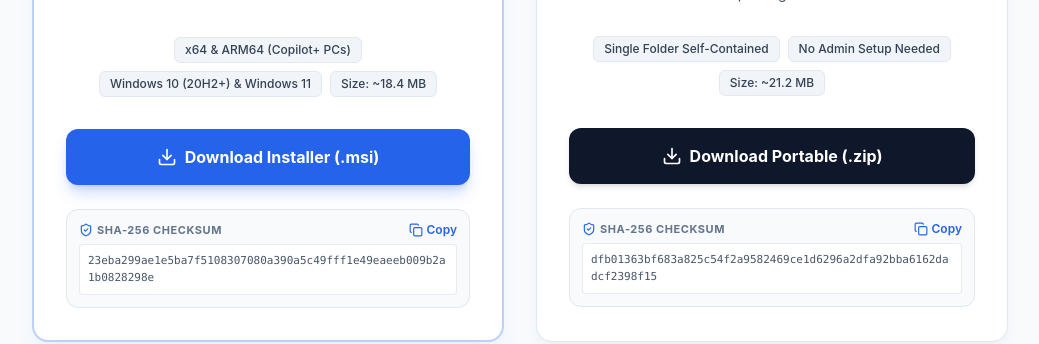
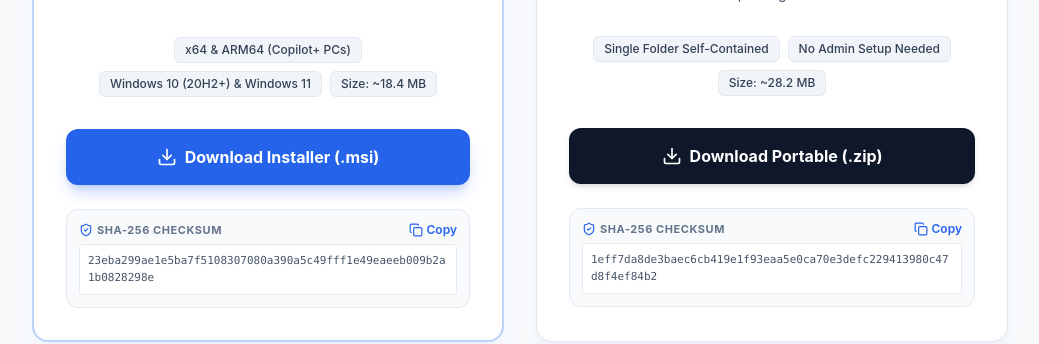
Before and after one commit to saiphy01/DiskWarren, a Next.js app in the folder web/: page /windows/download in a window 1280 px wide. Shown: the part 693-1037 px from the top of the page, without its empty margins (120-1159 px from the left). Built offline with nearby package versions, Linux system fonts and the light colour scheme.

Commit message:
feat: package real self-contained DiskWarren.exe into portable zip (28.2 MB) and update published SHA-256

```diff
--- a/web/src/app/windows/download/page.tsx
+++ b/web/src/app/windows/download/page.tsx
@@ -21,7 +21,7 @@ import CodeBlock from '@/components/CodeBlock';
 
 export default function WindowsDownloadPage() {
   const sha256Installer = "23eba299ae1e5ba7f5108307080a390a5c49fff1e49eaeeb009b2a1b0828298e";
-  const sha256Portable = "dfb01363bf683a825c54f2a9582469ce1d6296a2dfa92bba6162dadcf2398f15";
+  const sha256Portable = "1eff7da8de3baec6cb419e1f93eaa5e0ca70e3defc229413980c47d8f4ef84b2";
   const [copiedInstaller, setCopiedInstaller] = useState(false);
   const [copiedPortable, setCopiedPortable] = useState(false);
 
@@ -153,7 +153,7 @@ export default function WindowsDownloadPage() {
                 No Admin Setup Needed
               </span>
               <span className="px-2.5 py-1 rounded-md bg-slate-100 border border-slate-200 text-slate-700">
-                Size: ~21.2 MB
+                Size: ~28.2 MB
               </span>
             </div>
 
```
Also changed, not shown: 1 other file (tests, documents, lock files or other folders).
